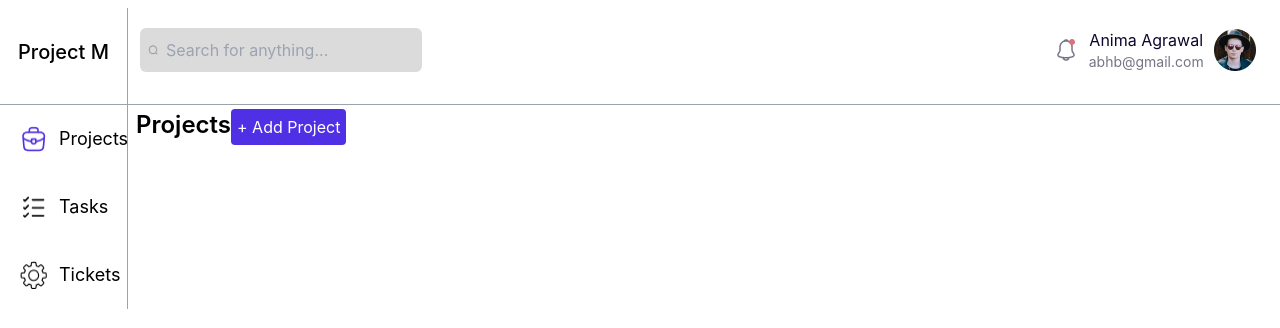
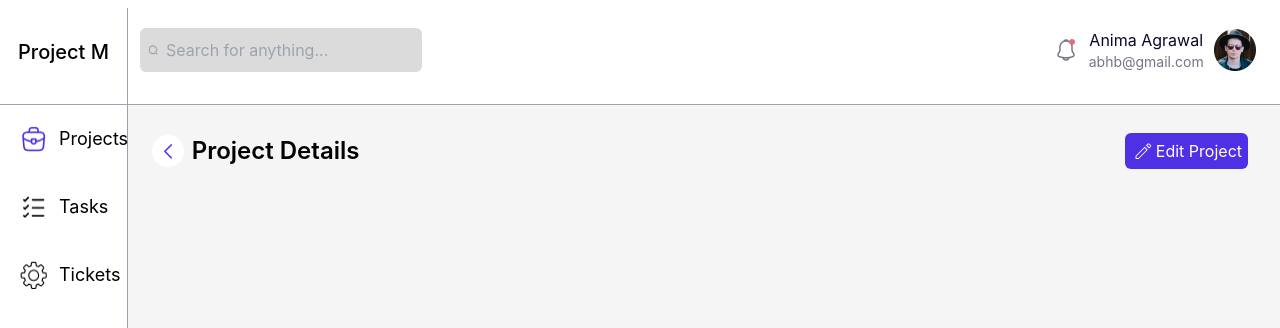
Before and after one commit to Anburaj07/project_tracker, a React (Create React App) app in the folder client/: page /projects/project/1 in a window 1280 px wide. Shown: the top 328 px of the page. Built offline with nearby package versions, Linux system fonts and the light colour scheme; no server answers.

Commit message:
added project details

```diff
--- /dev/null
+++ b/client/src/components/Projects/ProjectBanner.jsx
@@ -0,0 +1,11 @@
+import React from 'react'
+
+const ProjectBanner = () => {
+  return (
+    <div>
+
+    </div>
+  )
+}
+
+export default ProjectBanner
--- a/client/src/components/Projects/ProjectDetails.jsx
+++ b/client/src/components/Projects/ProjectDetails.jsx
@@ -1,21 +1,36 @@
 import React from "react";
-import { useNavigate } from "react-router-dom";
+import { useNavigate, useParams } from "react-router-dom";
+import styled from "styled-components";
+import leftArrow from "../../images/leftArrow.png";
+import editPencil from "../../images/editPencil.png";
+import { useGetProjectByIdQuery } from "../../redux/slices/projectApi";
 
 const ProjectDetails = () => {
   const navigate = useNavigate();
+  const { id } = useParams();
+  const { data,isSuccess } = useGetProjectByIdQuery(id);
   return (
-    <div>
+    <PROJECTDETAILS className="pl-4 w-[90%] pt-6 pr-6 min-h-lvh">
       <div className="flex justify-between pl-2 pr-2 p-1">
-        <h1 className="text-2xl font-semibold">Projects</h1>
+        <div className="flex items-center">
+          <img src={leftArrow} alt="" onClick={()=>navigate('/')} className="w-[18%] pr-2"/>
+          <h1 className="text-2xl font-semibold">Project Details</h1>
+        </div>
+        <div className="flex items-center bg-[#5030E5] rounded-md text-white p-1.5">
+        <img src={editPencil} alt="" />
         <button
-          className=" bg-[#5030E5] rounded text-white p-1.5"
           onClick={() => navigate("/projects/add")}
         >
-          + Add Project
+          Edit Project
         </button>
+        </div>
       </div>
-    </div>
+    </PROJECTDETAILS>
   );
 };
 
 export default ProjectDetails;
+
+const PROJECTDETAILS = styled.div`
+  background-color: #f5f5f5;
+`;
--- a/client/src/components/Projects/ProjectModal.jsx
+++ b/client/src/components/Projects/ProjectModal.jsx
@@ -56,7 +56,7 @@ const ProjectModal = () => {
       "en-GB"
     );
     let projectOBj = { ...project, due_date: formattedDate };
-    console.log("projectOBj:", projectOBj);
+    // console.log("projectOBj:", projectOBj);
     if (isEditing) {
       editProject({ id, ...projectOBj });
       alert("Project Updated Successfully!");
--- a/client/src/components/Projects/SingleProject.jsx
+++ b/client/src/components/Projects/SingleProject.jsx
@@ -14,7 +14,7 @@ const SingleProject = ({
 
   const navigate=useNavigate()
   return (
-    <div className="bg-white  rounded-md p-4 grid gap-y-3" onClick={navigate(`/projects/project/${_id}`)}>
+    <div className="bg-white  rounded-md p-4 grid gap-y-3" onClick={()=>navigate(`/projects/project/${_id}`)}>
       <div className="flex justify-end items-center">
         <p
           className={`mr-4 pl-4 pr-4 p-1 rounded-md ${
@@ -52,7 +52,6 @@ const SingleProject = ({
             {percentage}%
           </h1>
         </div>
-        <p>-------------------------bar-------------------------</p>
       </div>
       <div className="flex justify-end">
         <img src={calender} alt="" className="pr-2" />
```
Also changed, not shown: client/src/images/editPencil.png (added), client/src/images/leftArrow.png (added).
